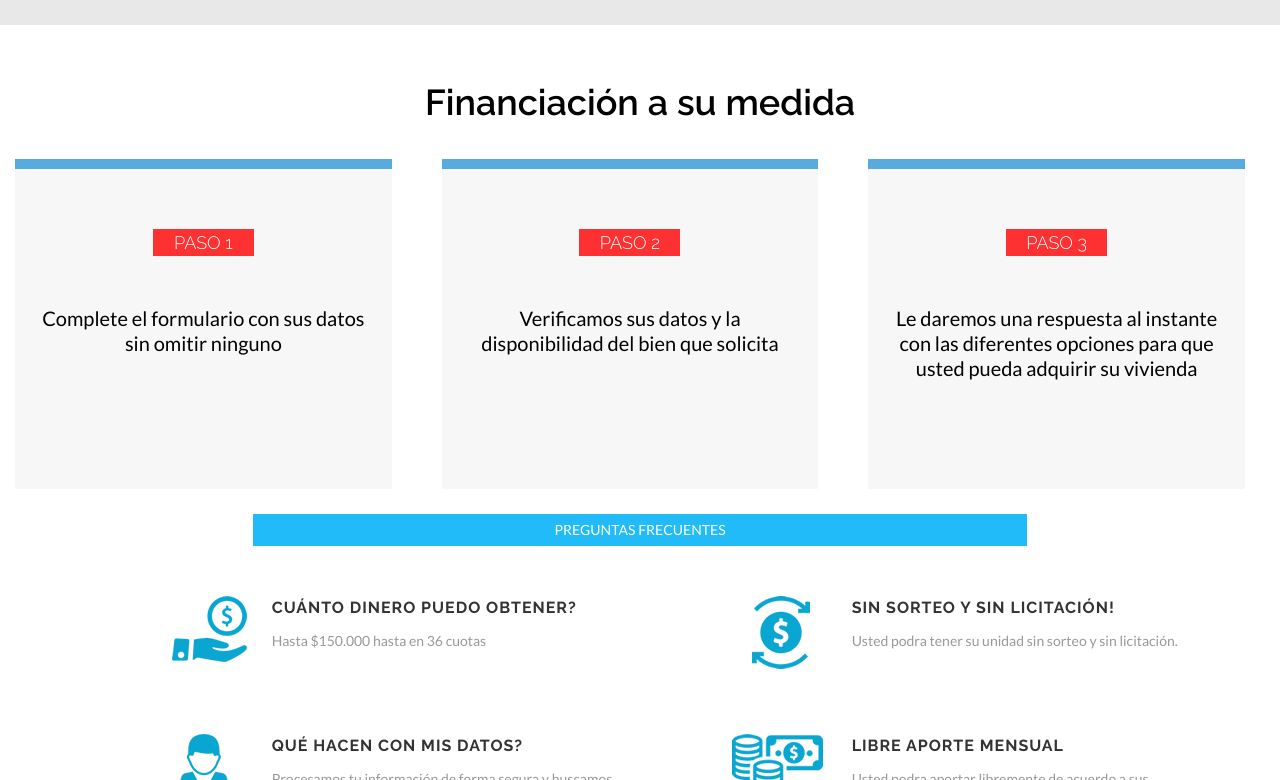
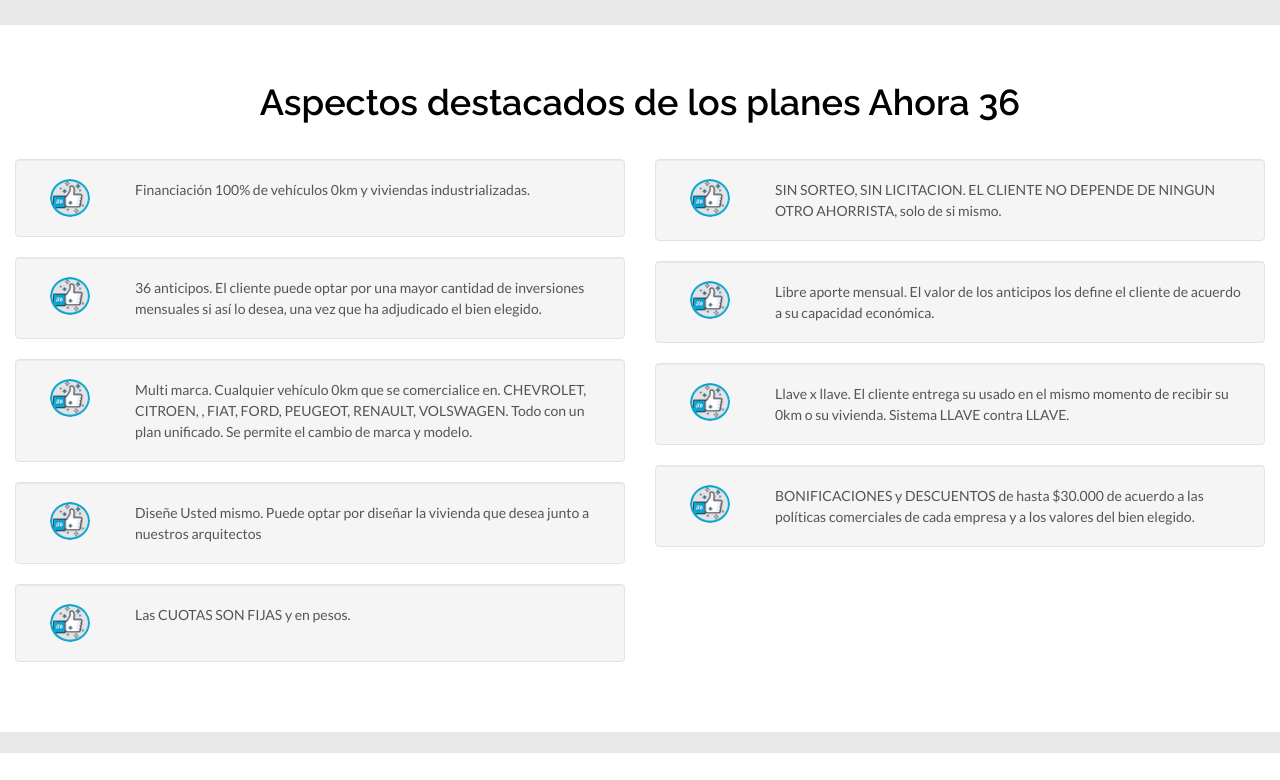
Before and after one commit to Vector-IT/Ahora36, a plain HTML site: page index.html in a window 1280 px wide. Shown: the part 2020-2800 px from the top of the page. Drawn offline with Linux system fonts and the light colour scheme.

Commit message:
Nueva seccion

```diff
--- a/css/responsive.css
+++ b/css/responsive.css
@@ -336,7 +336,7 @@
 
 	#logo {
 		display: block;
-		height: 100px;
+		height: auto;
 		float: none;
 		margin: 0 auto 0 !important;
 		max-width: none;
--- a/index.html
+++ b/index.html
@@ -48,7 +48,7 @@
 		<header id="header" name="header">
 			<div id="header-wrap">
 				<div class="container clearfix">
-					<div id="primary-menu-trigger"><i class="icon-reorder"></i></div>
+					<!--<div id="primary-menu-trigger"><i class="icon-reorder"></i></div>-->
 					<!-- Logo
 						============================================= -->
 					<div id="logo" class="divcenter">
@@ -98,7 +98,7 @@
 						<form id="frmDatosCasa" method="POST" onsubmit="return false;">
 							<h3 class="center">Complete el siguiente formulario</h3>
 							<p class="center">Recibirá detalles de financiación y toda la información que necesite para llegar a su casa propia</p>
-							<img src="images/arrow.png" alt="#">
+							<img src="images/arrow.png" alt="#" style="width:100%">
 							<div class="row">
 								<div class="col-md-3 center hidden-xs hidden-sm"></div>
 								<div class="col-md-6 center">
@@ -521,6 +521,110 @@
 			<div class="section infoAuto">
 				<div class="container-fluid">
 					<div class="row">
+						<h1 class="center">Aspectos destacados de los planes Ahora 36</h1>
+					</div>
+					<div class="row">
+						<div class="col-md-6">
+							<div class="well">
+								<div class="row">
+									<div class="col-xs-2 text-center">
+										<img src="images/7.fw.png" class="img-circle" style="width: 40px; height: auto;">
+									</div>
+									<div class="col-xs-10">
+										Financiación 100% de vehículos 0km y viviendas industrializadas.
+									</div>
+								</div>
+							</div>
+							<div class="well">
+								<div class="row">
+									<div class="col-xs-2 text-center">
+										<img src="images/7.fw.png" class="img-circle" style="width: 40px; height: auto;">
+									</div>
+									<div class="col-xs-10">
+										36 anticipos. El cliente puede optar por una mayor cantidad de inversiones mensuales si así lo desea, una vez que ha adjudicado el bien elegido.
+									</div>
+								</div>
+							</div>
+							<div class="well">
+								<div class="row">
+									<div class="col-xs-2 text-center">
+										<img src="images/7.fw.png" class="img-circle" style="width: 40px; height: auto;">
+									</div>
+									<div class="col-xs-10">
+										Multi marca. Cualquier vehículo 0km que se comercialice en. CHEVROLET, CITROEN, , FIAT, FORD, PEUGEOT, RENAULT, VOLSWAGEN.  Todo con un plan unificado. Se permite el cambio de marca y modelo.
+									</div>
+								</div>
+							</div>
+							<div class="well">
+								<div class="row">
+									<div class="col-xs-2 text-center">
+										<img src="images/7.fw.png" class="img-circle" style="width: 40px; height: auto;">
+									</div>
+									<div class="col-xs-10">
+										Diseñe Usted mismo. Puede optar  por diseñar la vivienda que desea junto a nuestros arquitectos
+									</div>
+								</div>
+							</div>
+							<div class="well">
+								<div class="row">
+									<div class="col-xs-2 text-center">
+										<img src="images/7.fw.png" class="img-circle" style="width: 40px; height: auto;">
+									</div>
+									<div class="col-xs-10">
+										Las CUOTAS SON FIJAS y en pesos.
+									</div>
+								</div>
+							</div>
+						</div>
+						<div class="col-md-6">
+							<div class="well">
+								<div class="row">
+									<div class="col-xs-2 text-center">
+										<img src="images/7.fw.png" class="img-circle" style="width: 40px; height: auto;">
+									</div>
+									<div class="col-xs-10">
+										SIN SORTEO, SIN LICITACION. EL CLIENTE NO DEPENDE DE NINGUN OTRO AHORRISTA, solo de si mismo.
+									</div>
+								</div>
+							</div>
+							<div class="well">
+								<div class="row">
+									<div class="col-xs-2 text-center">
+										<img src="images/7.fw.png" class="img-circle" style="width: 40px; height: auto;">
+									</div>
+									<div class="col-xs-10">
+										Libre aporte mensual. El valor de los anticipos los define el cliente de acuerdo a su capacidad económica.
+									</div>
+								</div>
+							</div>
+							<div class="well">
+								<div class="row">
+									<div class="col-xs-2 text-center">
+										<img src="images/7.fw.png" class="img-circle" style="width: 40px; height: auto;">
+									</div>
+									<div class="col-xs-10">
+										Llave x llave. El cliente entrega su usado en el mismo momento de recibir su 0km o su vivienda. Sistema LLAVE contra LLAVE.
+									</div>
+								</div>
+							</div>
+							<div class="well">
+								<div class="row">
+									<div class="col-xs-2 text-center">
+										<img src="images/7.fw.png" class="img-circle" style="width: 40px; height: auto;">
+									</div>
+									<div class="col-xs-10">
+										BONIFICACIONES y DESCUENTOS de hasta $30.000 de acuerdo a las políticas comerciales de cada empresa y a los valores del bien elegido.
+									</div>
+								</div>
+							</div>
+						</div>
+					</div>
+				</div>
+			</div>
+			<div class="clearfix gardel">&nbsp;</div>
+			<div class="section infoAuto">
+				<div class="container-fluid">
+					<div class="row">
 						<h1 class="center">Financiación a su medida </h1>
 						<div class="col-md-4 ">
 							<div class="capsula">
@@ -590,13 +694,13 @@
 			<div class="section nomargin" style="background:#2071A2; border-top:10px solid #CCC; border-bottom:10px solid #CCC;">
 				<div class="row">
 					<div class="col-sm-1"></div>
-					<div class="col-sm-3"><img src="images/7.fw.png" alt="#"></div>
+					<div class="col-sm-2"><img src="images/7.fw.png" alt="#"></div>
 					<div class="col-sm-5 center">
 						<h3 style="color:#FFF; margin-top:60px;">Créditos para acceder a sus sueños</h3>
 					</div>
 					<div class="col-sm-3" style="color: #AAAAAA">
 						<h4 class="nomargin" style="color: white;">Créditos AHORA 36</h4>
-						<hr style="margin 10px 0;">
+						<hr style="margin: 10px 0;">
 						<div>
 							Viviendas<br/>
 							Vehículos 0km
```
Also changed, not shown: style.css.
